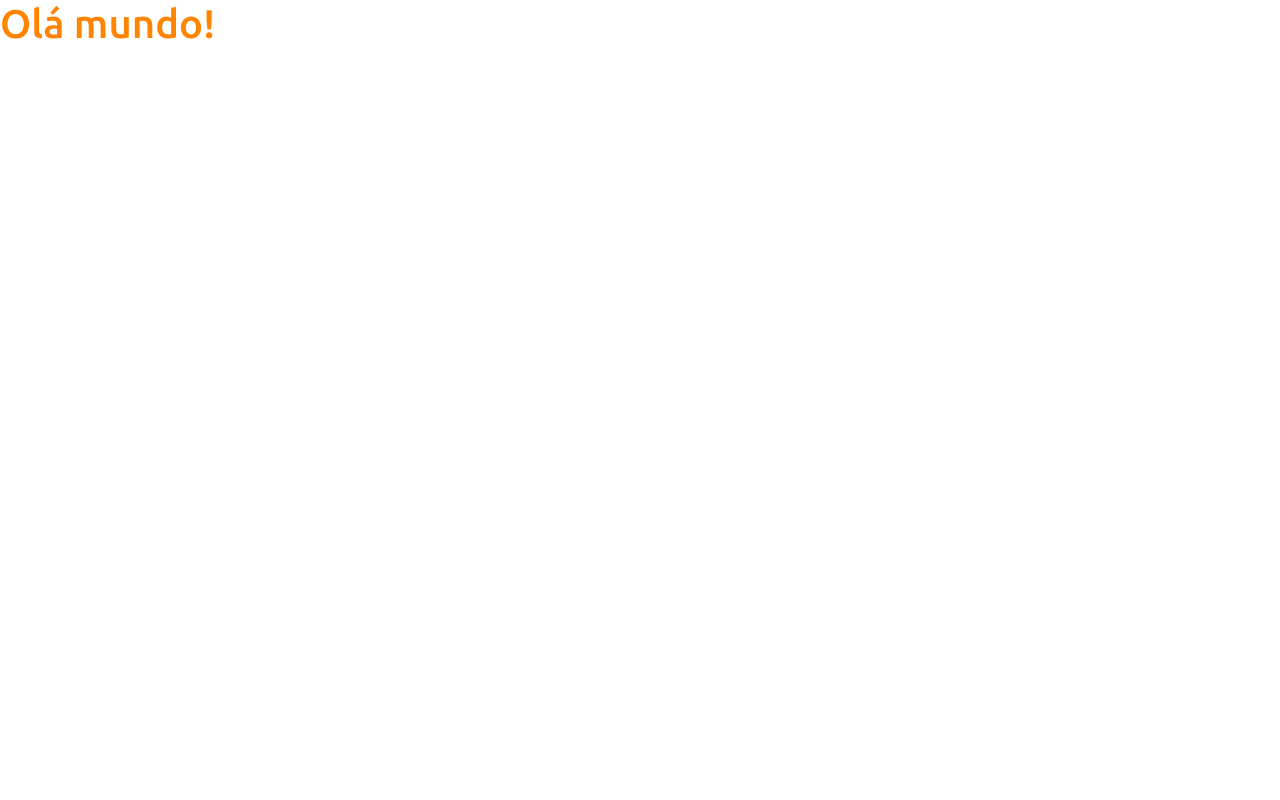
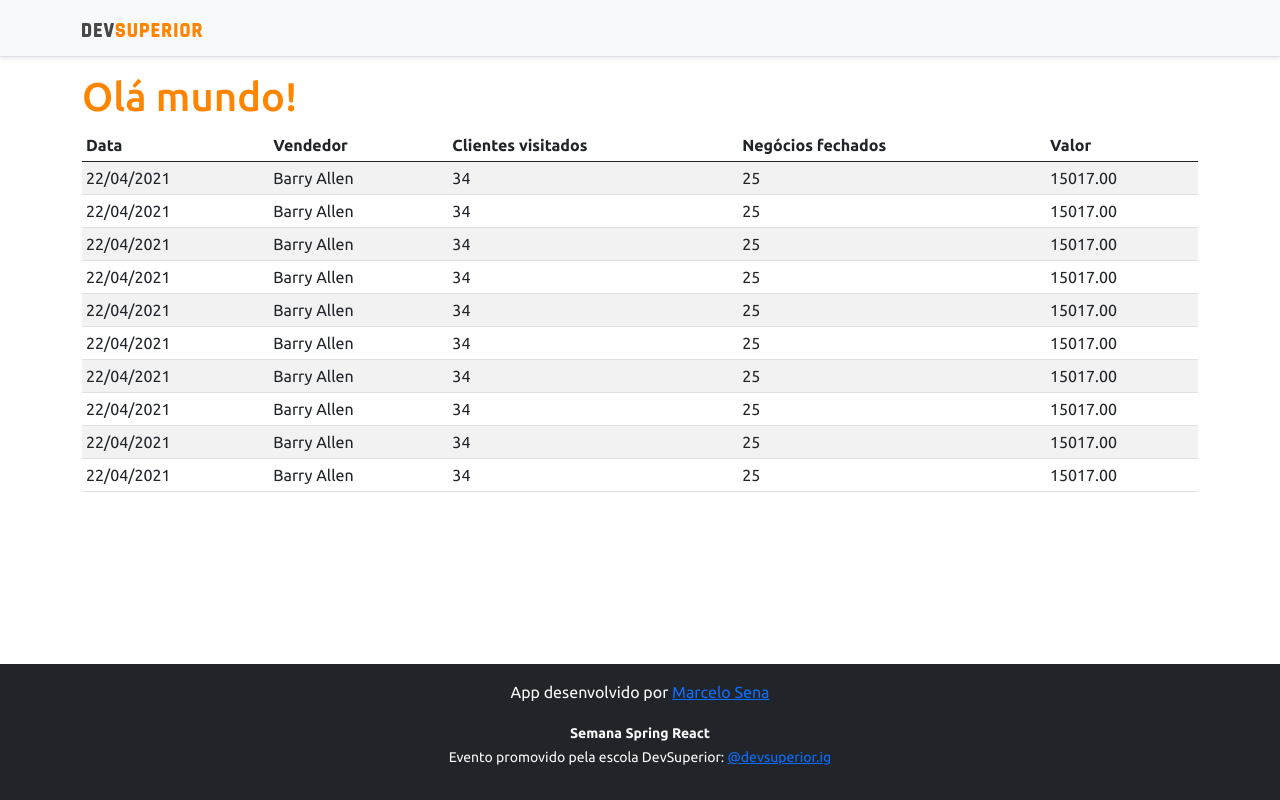
Before and after one commit to marcelosenna1/projeto-sds3, a React (Create React App) app in the folder frontend/: page / in a window 1280 px wide. Built offline with nearby package versions, Linux system fonts and the light colour scheme.

Commit message:
Basic static components

```diff
--- a/frontend/src/App.tsx
+++ b/frontend/src/App.tsx
@@ -1,9 +1,18 @@
+import NavBar from "components/NavBar";
+import Footer from "components/Footer";
+import DataTable from "components/DataTable";
 
 function App() {
   return (
-    <div>
-      <h1 className="text-primary">Olá mundo!</h1>
-    </div>
+    <>
+      <NavBar />
+      <div className="container">
+        <h1 className="text-primary">Olá mundo!</h1>
+        <DataTable />
+      </div>
+
+      <Footer />
+    </>
   );
 }
 
--- /dev/null
+++ b/frontend/src/components/DataTable/index.tsx
@@ -0,0 +1,92 @@
+
+const DataTable = () => {
+    return (
+        <div className="table-responsive">
+        <table className="table table-striped table-sm">
+            <thead>
+                <tr>
+                    <th>Data</th>
+                    <th>Vendedor</th>
+                    <th>Clientes visitados</th>
+                    <th>Negócios fechados</th>
+                    <th>Valor</th>
+                </tr>
+            </thead>
+            <tbody>
+                <tr>
+                    <td>22/04/2021</td>
+                    <td>Barry Allen</td>
+                    <td>34</td>
+                    <td>25</td>
+                    <td>15017.00</td>
+                </tr>
+                <tr>
+                    <td>22/04/2021</td>
+                    <td>Barry Allen</td>
+                    <td>34</td>
+                    <td>25</td>
+                    <td>15017.00</td>
+                </tr>
+                <tr>
+                    <td>22/04/2021</td>
+                    <td>Barry Allen</td>
+                    <td>34</td>
+                    <td>25</td>
+                    <td>15017.00</td>
+                </tr>
+                <tr>
+                    <td>22/04/2021</td>
+                    <td>Barry Allen</td>
+                    <td>34</td>
+                    <td>25</td>
+                    <td>15017.00</td>
+                </tr>
+                <tr>
+                    <td>22/04/2021</td>
+                    <td>Barry Allen</td>
+                    <td>34</td>
+                    <td>25</td>
+                    <td>15017.00</td>
+                </tr>
+                <tr>
+                    <td>22/04/2021</td>
+                    <td>Barry Allen</td>
+                    <td>34</td>
+                    <td>25</td>
+                    <td>15017.00</td>
+                </tr>
+                <tr>
+                    <td>22/04/2021</td>
+                    <td>Barry Allen</td>
+                    <td>34</td>
+                    <td>25</td>
+                    <td>15017.00</td>
+                </tr>
+                <tr>
+                    <td>22/04/2021</td>
+                    <td>Barry Allen</td>
+                    <td>34</td>
+                    <td>25</td>
+                    <td>15017.00</td>
+                </tr>
+                <tr>
+                    <td>22/04/2021</td>
+                    <td>Barry Allen</td>
+                    <td>34</td>
+                    <td>25</td>
+                    <td>15017.00</td>
+                </tr>
+                <tr>
+                    <td>22/04/2021</td>
+                    <td>Barry Allen</td>
+                    <td>34</td>
+                    <td>25</td>
+                    <td>15017.00</td>
+                </tr>
+            </tbody>
+        </table>
+    </div>
+    );
+  };
+
+  export default DataTable;
--- /dev/null
+++ b/frontend/src/components/Footer/index.tsx
@@ -0,0 +1,34 @@
+const Footer = () => {
+  return (
+    <footer className="footer mt-auto py-3 bg-dark">
+      <div className="container">
+        <p className="text-light">
+          App desenvolvido por{" "}
+          <a
+            href="https://github.com/marcelosenna1"
+            target="_blank"
+            rel="noreferrer"
+          >
+            Marcelo Sena
+          </a>
+        </p>
+        <p className="text-light">
+          <small>
+            <strong>Semana Spring React</strong>
+            <br />
+            Evento promovido pela escola DevSuperior:{" "}
+            <a
+              href="https://instagram.com/devsuperior.ig"
+              target="_blank"
+              rel="noreferrer"
+            >
+              @devsuperior.ig
+            </a>
+          </small>
+        </p>
+      </div>
+    </footer>
+  );
+};
+
+export default Footer;
--- /dev/null
+++ b/frontend/src/components/NavBar/index.tsx
@@ -0,0 +1,15 @@
+import ImgDsDark from "assets/img/ds-dark.svg"
+
+const NavBar = () => {
+  return (
+    <div className="d-flex flex-column flex-md-row align-items-center p-3 px-md-4 mb-3 bg-light border-bottom shadow-sm">
+      <div className="container">
+        <nav className="my-2 my-md-0 mr-md-3">
+          <img src={ImgDsDark} alt="DevSuperior" width="120" />
+        </nav>
+      </div>
+    </div>
+  );
+};
+
+export default NavBar;
```
Also changed, not shown: frontend/src/assets/img/ds-dark.svg (added).
